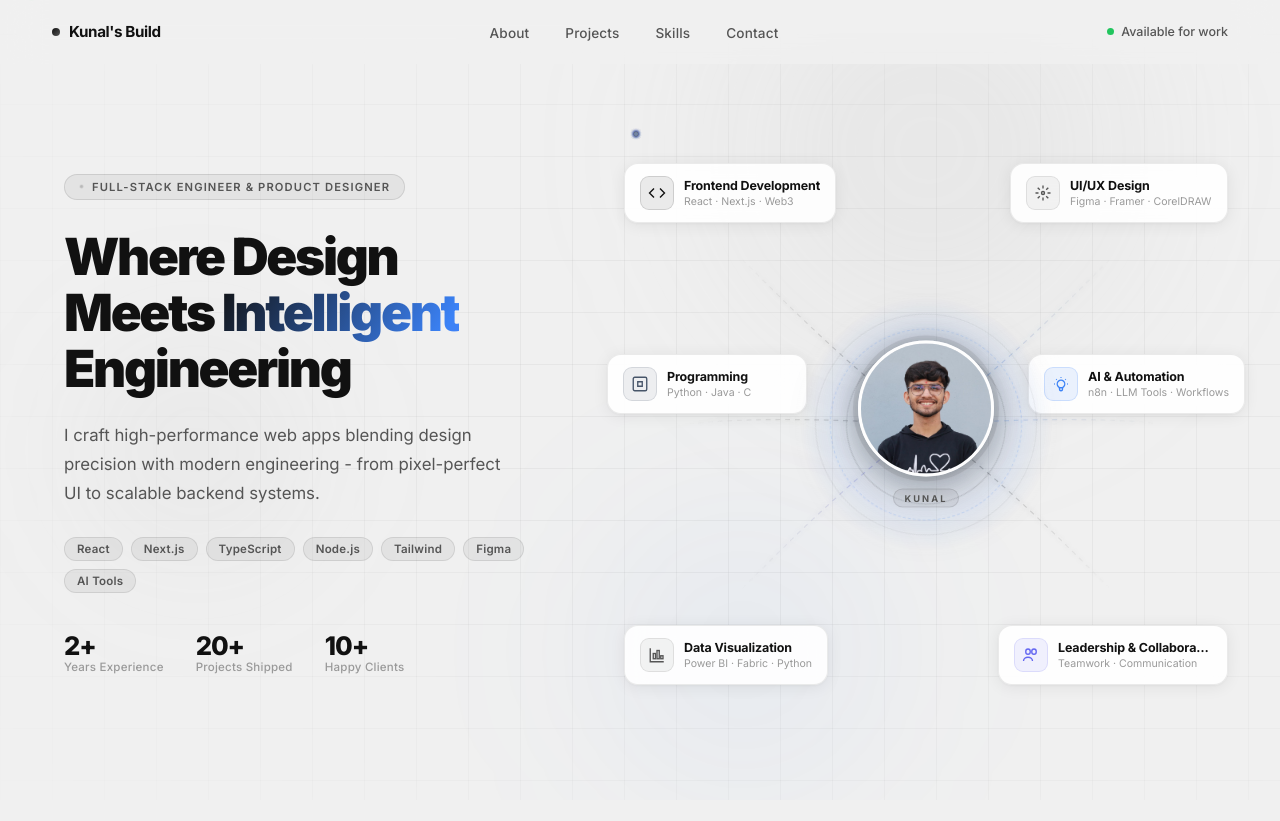
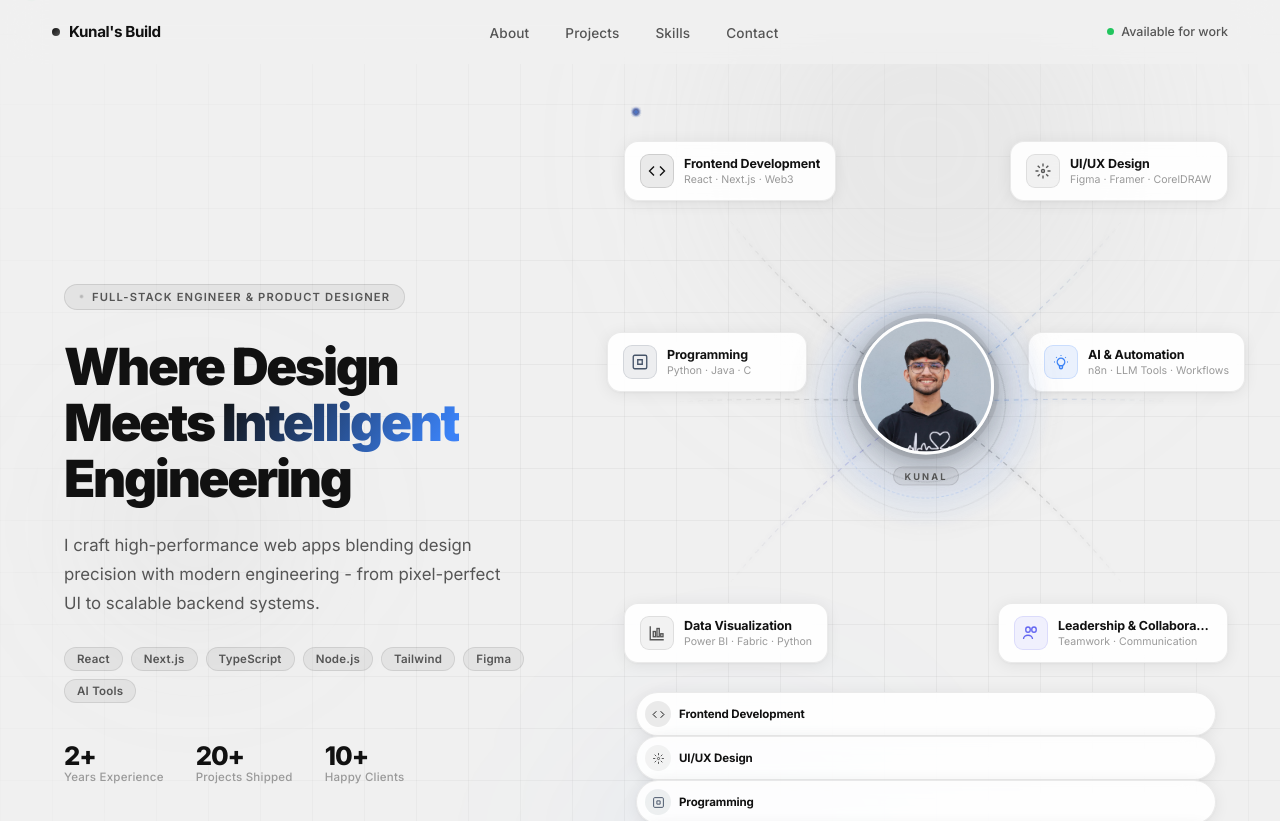
Before and after one commit to devkunal2812/Landing_page_design, a React (Vite) app: page / in a window 1280 px wide. Shown: the top 821 px of the page. Before the commit the page ends 800 px from the top, so only its background shows below. Built offline with nearby package versions, Linux system fonts and the light colour scheme.

Commit message:
Refactor SystemCore component structure and animations
Refactor SystemCore component by removing unused imports, optimizing animation timing, and restructuring the JSX for better readability.

```diff
--- a/src/components/SystemCore.jsx
+++ b/src/components/SystemCore.jsx
@@ -1,4 +1,4 @@
-import { useEffect, useRef, useState, useCallback } from 'react'
+import { useEffect, useRef } from 'react'
 import SkillCard from './SkillCard'
 import { SKILL_CARDS } from '../data/skills'
 import styles from './SystemCore.module.css'
@@ -14,7 +14,6 @@ export default function SystemCore({ heroRef }) {
 
   const lerp = (a, b, t) => a + (b - a) * t
 
-  // Smooth parallax
   useEffect(() => {
     const hero = heroRef.current
     const core = coreRef.current
@@ -46,7 +45,6 @@ export default function SystemCore({ heroRef }) {
     }
   }, [heroRef])
 
-  // Staggered card entrance
   useEffect(() => {
     const core = coreRef.current
     if (!core) return
@@ -62,7 +60,7 @@ export default function SystemCore({ heroRef }) {
         setTimeout(() => {
           c.style.opacity = '1'
           c.style.transform = 'translateY(0)'
-        }, 80 + i * 100)
+        }, 80 + i * 120)
       })
       obs.unobserve(core)
     }, { threshold: 0.1 })
@@ -71,6 +69,8 @@ export default function SystemCore({ heroRef }) {
   }, [])
 
   return (
+    <div className={styles.coreWrapper}>
+      {/* The orbital visual — desktop full, mobile compact */}
       <div className={styles.core} id="system-core" ref={coreRef}>
         <ConnectionsSVG />
 
@@ -90,59 +90,61 @@ export default function SystemCore({ heroRef }) {
           <SkillCard key={card.id} {...card} />
         ))}
       </div>
+
+      {/* Mobile-only: horizontal scroll pill strip */}
+      <div className={styles.mobilePillRow} data-pill-row>
+        {SKILL_CARDS.map((card) => (
+          <SkillCard key={`m-${card.id}`} {...card} mobile={true} />
+        ))}
+      </div>
+    </div>
   )
 }
 
-// SVG uses a fixed 600×600 viewBox — scales naturally via CSS width/height
-function ConnectionsSVG() {
+// 6 paths: tl, tr, l, r, bl, br — all converge to center (300,300)
+const PATHS = [
+  { id: 'p-tl', d: 'M 95 110 C 160 190, 230 250, 300 300', gradId: 'lg-tl' },
+  { id: 'p-tr', d: 'M 505 110 C 440 190, 370 250, 300 300', gradId: 'lg-tr' },
+  { id: 'p-l',  d: 'M 40 300 C 130 295, 215 298, 300 300',  gradId: 'lg-l'  },
+  { id: 'p-r',  d: 'M 560 300 C 470 295, 385 298, 300 300', gradId: 'lg-r'  },
+  { id: 'p-bl', d: 'M 95 490 C 160 410, 230 350, 300 300',  gradId: 'lg-bl' },
+  { id: 'p-br', d: 'M 505 490 C 440 410, 370 350, 300 300', gradId: 'lg-br' },
+]
+
+const GRADIENTS = [
+  { id: 'lg-tl', x1: '0%',   y1: '0%',   x2: '100%', y2: '100%', c0: '#888', c1: '#444',   op1: 0.55 },
+  { id: 'lg-tr', x1: '100%', y1: '0%',   x2: '0%',   y2: '100%', c0: '#888', c1: '#3b82f6', op1: 0.5  },
+  { id: 'lg-l',  x1: '0%',   y1: '50%',  x2: '100%', y2: '50%',  c0: '#aaa', c1: '#555',   op1: 0.5  },
+  { id: 'lg-r',  x1: '100%', y1: '50%',  x2: '0%',   y2: '50%',  c0: '#aaa', c1: '#3b82f6', op1: 0.45 },
+  { id: 'lg-bl', x1: '0%',   y1: '100%', x2: '100%', y2: '0%',   c0: '#888', c1: '#6366f1', op1: 0.45 },
+  { id: 'lg-br', x1: '100%', y1: '100%', x2: '0%',   y2: '0%',   c0: '#888', c1: '#444',   op1: 0.5  },
+]
+
 const PARTICLES = [
-    { fill: '#666', dur: '2.6s', begin: '0s',   path: '#p-tl', r: 2.5 },
+  { fill: '#666',    dur: '2.6s', begin: '0s',   path: '#p-tl', r: 2.5 },
   { fill: '#3b82f6', dur: '2.9s', begin: '0.6s', path: '#p-tr', r: 2.5 },
-    { fill: '#888', dur: '2.3s', begin: '1.1s', path: '#p-l',  r: 2.5 },
+  { fill: '#888',    dur: '2.3s', begin: '1.1s', path: '#p-l',  r: 2.5 },
   { fill: '#3b82f6', dur: '3.1s', begin: '0.3s', path: '#p-r',  r: 2.5 },
   { fill: '#6366f1', dur: '2.7s', begin: '0.9s', path: '#p-bl', r: 2.5 },
-    { fill: '#555', dur: '2.4s', begin: '1.4s', path: '#p-br', r: 2.5 },
-    { fill: '#aaa', dur: '2.6s', begin: '1.3s', path: '#p-tl', r: 1.8, opacity: 0.6 },
+  { fill: '#555',    dur: '2.4s', begin: '1.4s', path: '#p-br', r: 2.5 },
+  { fill: '#aaa',    dur: '2.6s', begin: '1.3s', path: '#p-tl', r: 1.8, opacity: 0.6 },
   { fill: '#3b82f6', dur: '2.9s', begin: '1.9s', path: '#p-tr', r: 1.8, opacity: 0.5 },
-    { fill: '#888', dur: '2.3s', begin: '0.4s', path: '#p-l',  r: 1.8, opacity: 0.5 },
+  { fill: '#888',    dur: '2.3s', begin: '0.4s', path: '#p-l',  r: 1.8, opacity: 0.5 },
+  { fill: '#6366f1', dur: '3.0s', begin: '0.7s', path: '#p-bl', r: 1.8, opacity: 0.55 },
+  { fill: '#555',    dur: '2.5s', begin: '1.6s', path: '#p-br', r: 1.8, opacity: 0.5 },
+  { fill: '#3b82f6', dur: '2.8s', begin: '0.2s', path: '#p-r',  r: 1.8, opacity: 0.5 },
 ]
 
-  const PATHS = [
-    { id: 'p-tl', d: 'M 108 128 C 165 185, 228 248, 300 300', grad: 'url(#lg-tl)' },
-    { id: 'p-tr', d: 'M 492 128 C 435 185, 372 248, 300 300', grad: 'url(#lg-tr)' },
-    { id: 'p-l',  d: 'M 52 300 C 130 292, 212 296, 300 300',  grad: 'url(#lg-l)'  },
-    { id: 'p-r',  d: 'M 548 300 C 470 292, 388 296, 300 300', grad: 'url(#lg-r)'  },
-    { id: 'p-bl', d: 'M 108 472 C 165 415, 228 352, 300 300', grad: 'url(#lg-bl)' },
-    { id: 'p-br', d: 'M 492 472 C 435 415, 372 352, 300 300', grad: 'url(#lg-br)' },
-  ]
-
+function ConnectionsSVG() {
   return (
     <svg className={styles.connections} viewBox="0 0 600 600" xmlns="http://www.w3.org/2000/svg">
       <defs>
-        <linearGradient id="lg-tl" x1="0%" y1="0%" x2="100%" y2="100%">
-          <stop offset="0%" stopColor="#888" stopOpacity="0"/>
-          <stop offset="100%" stopColor="#444" stopOpacity="0.5"/>
+        {GRADIENTS.map(({ id, x1, y1, x2, y2, c0, c1, op1 }) => (
+          <linearGradient key={id} id={id} x1={x1} y1={y1} x2={x2} y2={y2}>
+            <stop offset="0%"   stopColor={c0} stopOpacity="0" />
+            <stop offset="100%" stopColor={c1} stopOpacity={op1} />
           </linearGradient>
-        <linearGradient id="lg-tr" x1="100%" y1="0%" x2="0%" y2="100%">
-          <stop offset="0%" stopColor="#888" stopOpacity="0"/>
-          <stop offset="100%" stopColor="#3b82f6" stopOpacity="0.45"/>
-        </linearGradient>
-        <linearGradient id="lg-l" x1="0%" y1="50%" x2="100%" y2="50%">
-          <stop offset="0%" stopColor="#aaa" stopOpacity="0"/>
-          <stop offset="100%" stopColor="#555" stopOpacity="0.5"/>
-        </linearGradient>
-        <linearGradient id="lg-r" x1="100%" y1="50%" x2="0%" y2="50%">
-          <stop offset="0%" stopColor="#aaa" stopOpacity="0"/>
-          <stop offset="100%" stopColor="#3b82f6" stopOpacity="0.4"/>
-        </linearGradient>
-        <linearGradient id="lg-bl" x1="0%" y1="100%" x2="100%" y2="0%">
-          <stop offset="0%" stopColor="#888" stopOpacity="0"/>
-          <stop offset="100%" stopColor="#6366f1" stopOpacity="0.4"/>
-        </linearGradient>
-        <linearGradient id="lg-br" x1="100%" y1="100%" x2="0%" y2="0%">
-          <stop offset="0%" stopColor="#888" stopOpacity="0"/>
-          <stop offset="100%" stopColor="#444" stopOpacity="0.5"/>
-        </linearGradient>
+        ))}
         <filter id="glow" x="-50%" y="-50%" width="200%" height="200%">
           <feGaussianBlur stdDeviation="2.5" result="blur"/>
           <feMerge><feMergeNode in="blur"/><feMergeNode in="SourceGraphic"/></feMerge>
@@ -154,12 +156,12 @@ function ConnectionsSVG() {
       </defs>
 
       {/* Connection lines */}
-      {PATHS.map(({ id, d, grad }) => (
+      {PATHS.map(({ id, d, gradId }) => (
         <path key={id} className={styles.connLine} d={d}
-          stroke={grad} strokeWidth="1.2" fill="none" filter="url(#glow)" />
+          stroke={`url(#${gradId})`} strokeWidth="1.2" fill="none" filter="url(#glow)" />
       ))}
 
-      {/* Particles */}
+      {/* Animated particles */}
       {PARTICLES.map((p, i) => (
         <circle key={i} r={p.r} fill={p.fill} opacity={p.opacity ?? 1} filter="url(#pglow)">
           <animateMotion dur={p.dur} repeatCount="indefinite" begin={p.begin}>
```
Lines whose indentation alone changed are shown as unchanged.
